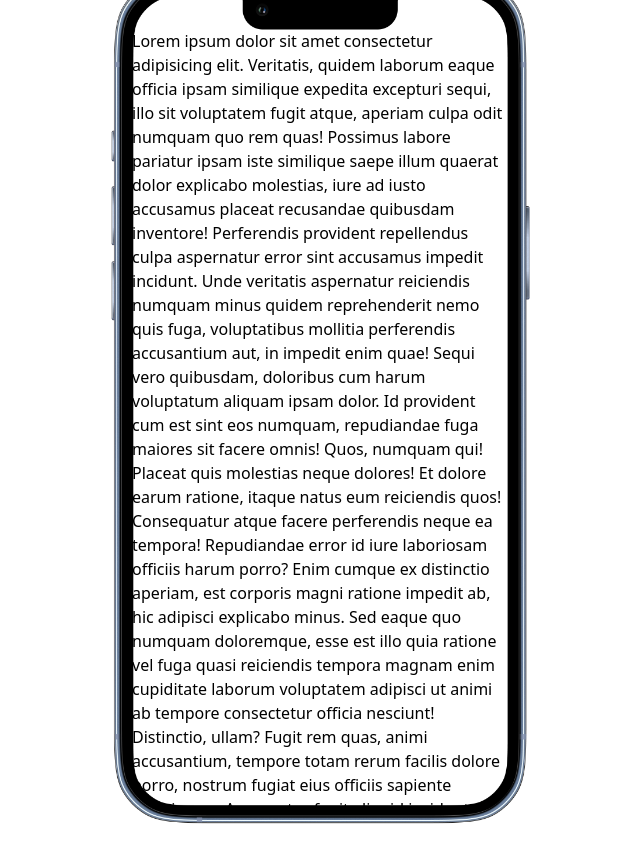
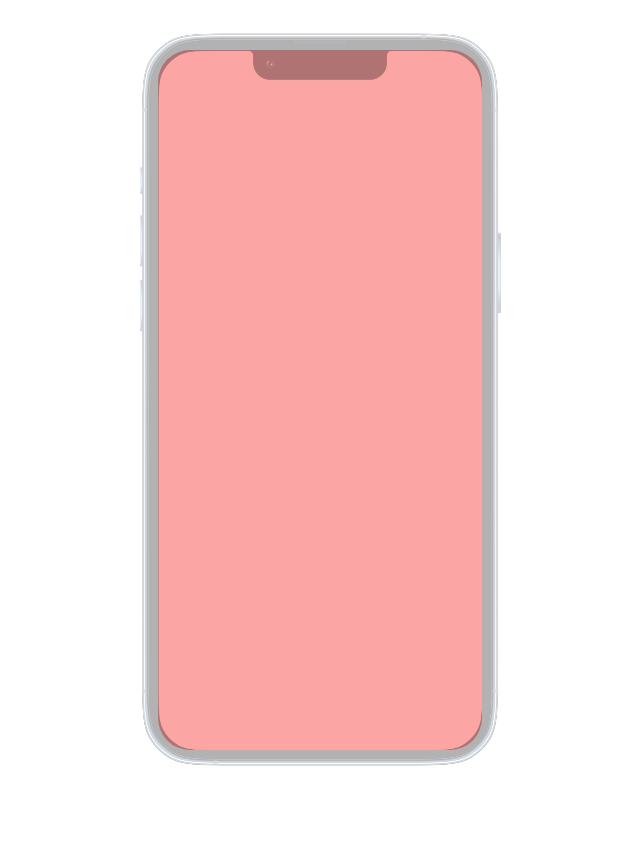
Before and after one commit to nrjdalal/trials, a Next.js app: page /feb in a window 1280 px wide. Shown: the whole page, without its empty margins (320-960 px from the left). After the commit the page ends 800 px from the top, so only its background shows below. Built offline with nearby package versions, Linux system fonts and the light colour scheme.

Commit message:
Fri  4 Feb 2022 23:02:15 IST

```diff
--- a/pages/feb.tsx
+++ b/pages/feb.tsx
@@ -4,8 +4,8 @@ const index = () => {
   const Device = () => {
     return (
       <>
-        <div>
-          Lorem ipsum dolor sit amet consectetur adipisicing elit. Veritatis,
+        <div className="bg-red-200">
+          {/* Lorem ipsum dolor sit amet consectetur adipisicing elit. Veritatis,
           quidem laborum eaque officia ipsam similique expedita excepturi sequi,
           illo sit voluptatem fugit atque, aperiam culpa odit numquam quo rem
           quas! Possimus labore pariatur ipsam iste similique saepe illum
@@ -37,7 +37,7 @@ const index = () => {
           maiores, officia voluptatibus vitae. Ipsa voluptates similique,
           debitis officia expedita incidunt aperiam quos, iure porro optio
           libero laudantium autem, beatae possimus odio maxime sit nemo.
-          Impedit, reiciendis quidem provident eum mollitia nostrum aut illo.
+          Impedit, reiciendis quidem provident eum mollitia nostrum aut illo. */}
         </div>
       </>
     )
@@ -47,17 +47,14 @@ const index = () => {
     <>
       <div className="flex items-center justify-center w-screen h-screen">
         <img
-          className="absolute top-1/2 left-1/2  hidden h-[926px] -translate-x-1/2 -translate-y-1/2 sm:block"
+          className="absolute z-20 hidden h-full -translate-x-1/2 -translate-y-1/2 top-1/2 left-1/2 opacity-30 sm:block"
           src="/Apple iPhone 13 Pro Max — Sierra Blue.png"
           alt=""
         />
 
-        <div className="z-10 hidden h-[812px] w-[376px]  sm:block">
+        <div className="z-10 hidden aspect-[0.463/1] h-[87.5%] rounded-[32px] bg-red-300 sm:block">
           <div className="h-[35px]" />
-          <div
-            id="noScroll"
-            className="h-[777px] overflow-y-scroll rounded-b-[45px]"
-          >
+          <div id="noScroll" className="h-full overflow-y-scroll ">
             <Device />
           </div>
         </div>
@@ -71,11 +68,6 @@ const index = () => {
         #noScroll::-webkit-scrollbar {
           display: none;
         }
-
-        #noScroll {
-          -ms-overflow-style: none; /* IE and Edge */
-          scrollbar-width: none; /* Firefox */
-        }
       `}</style>
     </>
   )
```
